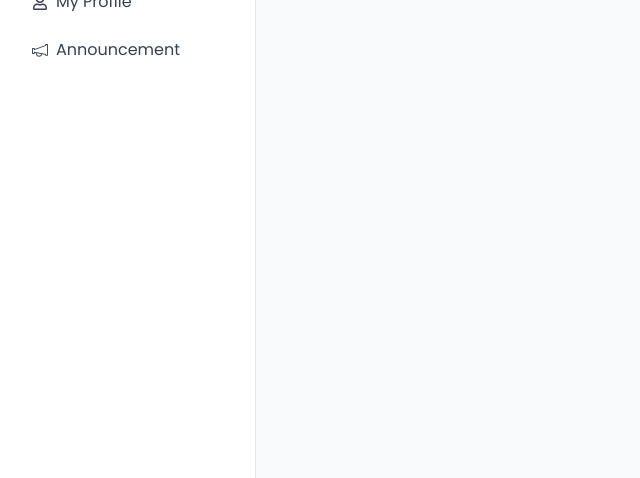
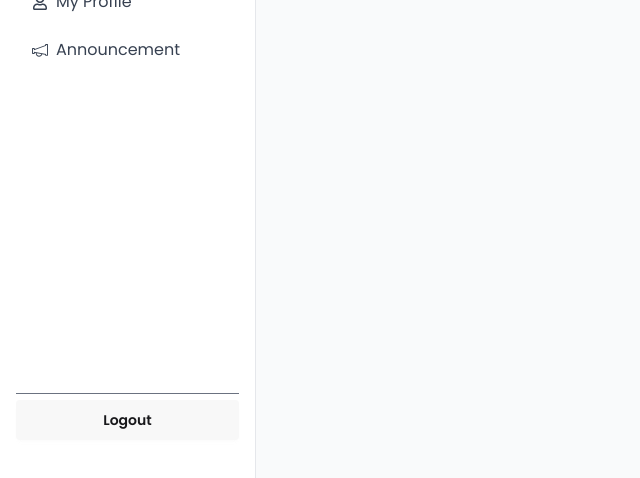
Before and after one commit to saim-alam1/roleNest-client, a React (Vite) app: page /dashboard in a window 1280 px wide. Shown: the part 322-800 px from the top of the page, without its empty margins (0-640 px from the left). Built offline with nearby package versions, Linux system fonts and the light colour scheme; no server answers; sample sign-in values are in the browser's storage.

Commit message:
Fixed Name Spelings & Redirectional Bugs In PrivateRoute

```diff
--- a/src/Contexts/AuthProvider.jsx
+++ b/src/Contexts/AuthProvider.jsx
@@ -8,7 +8,7 @@ import {
   updateProfile,
 } from "firebase/auth";
 import app from "../firebase/firebase.config";
-import { AuthContext } from "./AutContext";
+import { AuthContext } from "./AuthContext";
 import { useEffect, useState } from "react";
 import { GoogleAuthProvider } from "firebase/auth/web-extension";
 
--- a/src/components/Pages/PrivateRoutes/PrivateRoutes.jsx
+++ b/src/Contexts/PrivateRoutes/PrivateRoutes.jsx
@@ -1,7 +1,7 @@
 import { use } from "react";
 import { Navigate, useLocation } from "react-router";
-import { AuthContext } from "../../../Contexts/AutContext";
-import Loading from "../Loadings/Loading";
+import { AuthContext } from "../AuthContext";
+import Loading from "../../components/Pages/Loadings/Loading";
 
 const PrivateRoutes = ({ children }) => {
   const { user, loading } = use(AuthContext);
@@ -14,7 +14,9 @@ const PrivateRoutes = ({ children }) => {
   if (user && user?.email) {
     return children;
   }
-  return <Navigate state={location.pathname} to={"/login"}></Navigate>;
+  return (
+    <Navigate state={location.pathname} to={"/auth-Layout/login"}></Navigate>
+  );
 };
 
 export default PrivateRoutes;
--- a/src/Routes/router.jsx
+++ b/src/Routes/router.jsx
@@ -7,9 +7,9 @@ import AuthLayout from "../components/Layouts/AuthLayout/AuthLayout";
 import Register from "../components/Pages/Register/Register";
 import DashBoardLayout from "../components/Layouts/DashBoardLayout/DashBoardLayout";
 import DashboardHome from "../components/Pages/Dashboard/DashboardHome/DashboardHome";
-import PrivateRoutes from "../components/Pages/PrivateRoutes/PrivateRoutes";
 import MyProfile from "../components/Pages/Dashboard/MyProfile/MyProfile";
 import Announcement from "../components/Pages/Dashboard/Announcement/Announcement";
+import PrivateRoutes from "../Contexts/PrivateRoutes/PrivateRoutes";
 
 const router = createBrowserRouter([
   {
--- a/src/components/Layouts/DashBoardLayout/DashBoardLayout.jsx
+++ b/src/components/Layouts/DashBoardLayout/DashBoardLayout.jsx
@@ -1,15 +1,39 @@
 import { use, useState } from "react";
-import { AuthContext } from "../../../Contexts/AutContext";
+import { AuthContext } from "../../../Contexts/AuthContext";
 import { Link, NavLink, Outlet } from "react-router";
 import logo from "../../../assets/management.png";
 import { MdOutlineSpaceDashboard } from "react-icons/md";
 import { FaRegUser } from "react-icons/fa";
 import { TfiAnnouncement } from "react-icons/tfi";
 import useIsActive from "../../../Hooks/useIsActive";
+import Swal from "sweetalert2";
 
 const DashBoardLayout = () => {
-  const { user } = use(AuthContext);
+  const { user, logOutUser } = use(AuthContext);
   const [isOpen, setIsOpen] = useState(false);
+
+  const handleLogOut = () => {
+    logOutUser()
+      .then(() => {
+        Swal.fire({
+          position: "center",
+          icon: "success",
+          title: "Logged out successfully",
+          showConfirmButton: false,
+          timer: 1500,
+        });
+      })
+      .catch((error) => {
+        const errorMessage = error.message;
+        Swal.fire({
+          title: "Error!",
+          text: `${errorMessage}`,
+          icon: "error",
+          showConfirmButton: false,
+          timer: 2000,
+        });
+      });
+  };
 
   return (
     <div className="flex">
@@ -17,7 +41,7 @@ const DashBoardLayout = () => {
       <aside
         className={`
           fixed lg:static z-50 top-0 left-0 h-screen w-64 px-4 py-8 overflow-y-auto bg-white border-r border-gray-200
-          transform transition-transform duration-300
+          transform transition-transform duration-300 flex flex-col
           ${isOpen ? "translate-x-0" : "-translate-x-full"} lg:translate-x-0
         `}
       >
@@ -61,6 +85,17 @@ const DashBoardLayout = () => {
             <TfiAnnouncement style={{ marginRight: "8px" }} /> Announcement
           </NavLink>
         </nav>
+
+        <div className="flex items-end justify-center h-full ">
+          <span className="border-t border-[#6b7280] w-full">
+            <button
+              onClick={handleLogOut}
+              className="btn border-none w-full my-1.5"
+            >
+              Logout
+            </button>
+          </span>
+        </div>
       </aside>
 
       {/* Main Content */}
--- a/src/components/Pages/Login/Login.jsx
+++ b/src/components/Pages/Login/Login.jsx
@@ -4,7 +4,7 @@ import { Link, useLocation, useNavigate } from "react-router";
 import Lottie from "lottie-react";
 import loginAnimation from "../../../assets/Login.json";
 import { useForm } from "react-hook-form";
-import { AuthContext } from "../../../Contexts/AutContext";
+import { AuthContext } from "../../../Contexts/AuthContext";
 import Swal from "sweetalert2";
 import Loading from "../Loadings/Loading";
 
--- a/src/components/Pages/Navbar/Navbar.jsx
+++ b/src/components/Pages/Navbar/Navbar.jsx
@@ -3,7 +3,7 @@ import logo from "../../../assets/management.png";
 import { useState, useEffect, use } from "react";
 import { IoLogIn } from "react-icons/io5";
 import getNavLinkClasses from "../../Utils/getNavLinkClasses";
-import { AuthContext } from "../../../Contexts/AutContext";
+import { AuthContext } from "../../../Contexts/AuthContext";
 import Swal from "sweetalert2";
 
 const Navbar = () => {
--- a/src/components/Pages/Register/Register.jsx
+++ b/src/components/Pages/Register/Register.jsx
@@ -5,7 +5,7 @@ import Lottie from "lottie-react";
 import loginAnimation from "../../../assets/Login.json";
 import { useForm } from "react-hook-form";
 import uploadProfileImg from "../../../assets/image-upload-icon.png";
-import { AuthContext } from "../../../Contexts/AutContext";
+import { AuthContext } from "../../../Contexts/AuthContext";
 import Swal from "sweetalert2";
 import Loading from "../Loadings/Loading";
 import axios from "axios";
```
Also changed, not shown: src/Contexts/AuthContext.jsx (renamed from src/Contexts/AutContext.jsx).
